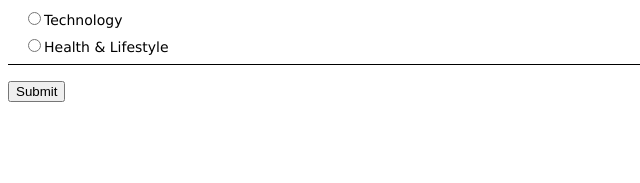
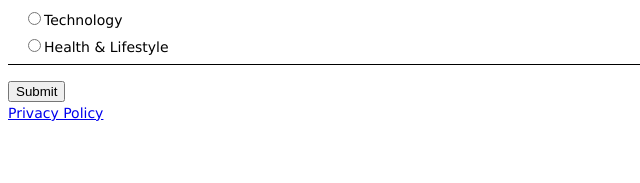
Before and after one commit to easyappsbd/acifoodss, a PHP site: page / in a window 1280 px wide. Shown: the part 617-800 px from the top of the page, without its empty margins (0-640 px from the left). Run offline with PHP 8.4, Linux system fonts and the light colour scheme; some libraries are stand-ins or nearby versions.

Commit message:
Add files via upload

```diff
--- a/index.php
+++ b/index.php
@@ -186,5 +186,15 @@ else{
 }
 ?>
 
+
+<div
+		class="fb-like"
+		data-share="true"
+		data-width="450"
+		data-show-faces="true">
+	</div>
+	<a href="privacy.php">Privacy Policy</a>
+
+
 </body>
 </html>
```
